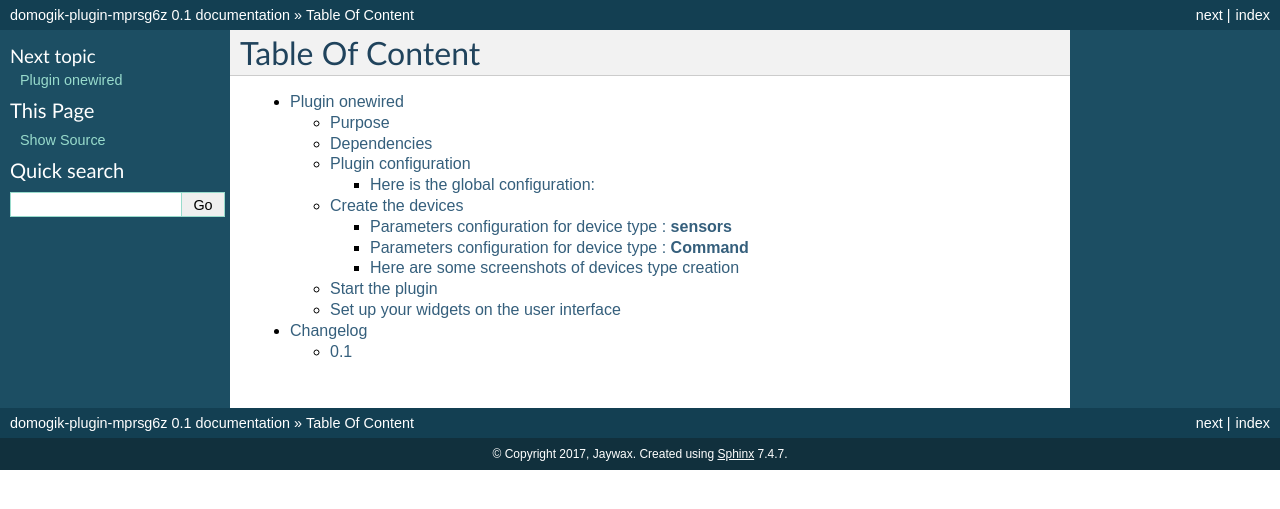
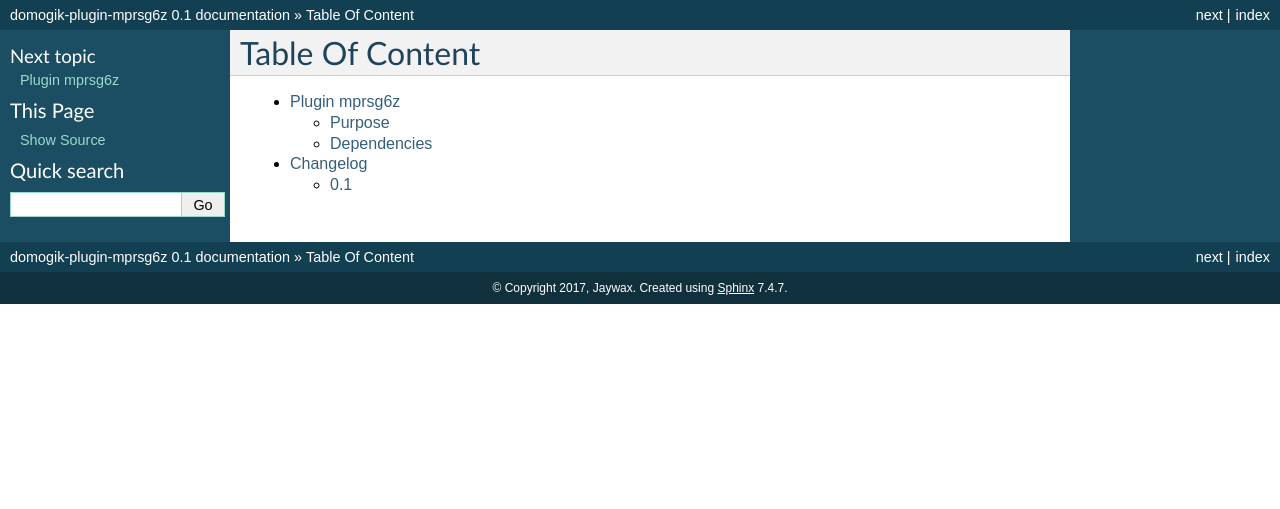
Before and after one commit to jaywax/domogik-plugin-mprsg6z, a Sphinx documentation site: the page built from docs/index.txt, in a window 1280 px wide. Shown: the top 509 px of the page. Built offline with Sphinx 7.4.7, drawn with Linux system fonts in a browser that asks for light colours; some of the changed lines change nothing that is shown.

Commit message:
Un peu de doc

```diff
--- a/docs/mprsg6z.txt
+++ b/docs/mprsg6z.txt
@@ -1,153 +1,16 @@
 .. _index:
 
 ===================
-Plugin onewired
+Plugin mprsg6z
 ===================
 
 Purpose
 =======
 
-Another Domogik plugin for 1-wire bus.
+Domogik plugin for Monoprice Amp Multizone MPR-6ZHMAUT (https://www.monoprice.com/product?p_id=10761)
 
 * This is a no xPL plugin, sensor value are update by **0mq messages**
-* The plugin read only the 1-wire sensor created devices
-* There are one sensor for one device
-* Except for 1-wire counter, there is 2 sensors: one sensor counter et one incremental counter sensor
-* The plugin can read all properties of 1-wire chip like **"B1-R1-A/pressure"** for a **DS2438** chip.
-* The plugin only support a few datatype like Temperature, Humidity, Pressure
-* But there is generic Voltage datatype for 1-wire CAN like **DS2438** or **DS2450**
-* The plugin can read Input sensor device like DS2405/6/7/8/13 (Tested for DS2405/6)
-
-
+* The plugin use rs232 protocol for communication with 1 to 3 Amp connected with 18-pin ribbon cable.
 
 Dependencies
 ============
-
-* A owfsserver on local or remote host
-
-On Debian jessie::
-
-	# apt-get install owfs owshell
-
-* Python module: ow
-
-
-On Debian jessie::
-
-	# pip install ow
-
-
-In plugin configuration, you can choose a direct access to the 1-wire bus ou use the owfs server **owserver**.
-In this case, you can test the 1-wire with this shell command.
-
-Example with a remote owfs server::
-
-    $ owdir -s vesta
-    /28.7079D0040000
-    /28.2CAED7010000
-    /28.5C1FD0040000
-    /28.219ED7010000
-    /26.D050E7000000
-    /26.3442E7000000
-    /26.99E4F1000000
-    /81.E1BC2C000000
-    /05.3A9233000000
-    /1D.6C010F000000
-    /1D.61BF0D000000
-    /bus.0
-    /uncached
-    /settings
-    /system
-    /statistics
-    /structure
-    /simultaneous
-    /alarm
-
-
-Example reading temperature sensor::
-
-    $ owget -s vesta /28.7079D0040000/temperature ; echo
-       9.875
-
-
-Plugin configuration
-====================
-
-Here is the global configuration:
----------------------------------
-
-===================== =========================== ======================================================================
-Key                   Type                        Description
-===================== =========================== ======================================================================
-1-wire_device         string                      1-Wire device (usb: 'u', lan: 'host:4304')
---------------------- --------------------------- ----------------------------------------------------------------------
-1-wire_cache          integer                     If you use have a lot of 1wire devices you should use the cache
-===================== =========================== ======================================================================
-
-
-
-Create the devices
-==================
-
-Device's type available:
-
-.. image:: Domogik_Plugin_Onewired_1.png
-
-
-
-Parameters configuration for device type : **sensors**
-------------------------------------------------------
-
-
-===================== =========================== ======================================================================
-Key                   Type                        Description
-===================== =========================== ======================================================================
-device                string                      The hexadecimal 1-wire sensor address (example: 28.2CAED7010000)
---------------------- --------------------------- ----------------------------------------------------------------------
-interval              number                      The time in seconds between two sensor's reading
---------------------- --------------------------- ----------------------------------------------------------------------
-properties            choice                      Select the 1-wire propertie in the list (example: temperature for a DS18B20 sensor)
-===================== =========================== ======================================================================
-
-
-
-
-Parameters configuration for device type : **Command**
-------------------------------------------------------
-
-This device is for output IO chips like DS2405, DS2406/7, DS2408.
-
-You need to configure this parameter :
-
-===================== =========================== ======================================================================
-Key                   Type                        Description
-===================== =========================== ======================================================================
-device                string                      The hexadecimal 1-wire sensor address (example: 28.2CAED7010000)
---------------------- --------------------------- ----------------------------------------------------------------------
-properties            choice                      Select the 1-wire propertie in the list (example: PIO for a DS2405 sensor)
-===================== =========================== ======================================================================
-
-
-
-Here are some screenshots of devices type creation
---------------------------------------------------
-
-
-.. image:: Domogik_Plugin_Onewired_3.png
-
-.. image:: Domogik_Plugin_Onewired_4.png
-
-.. image:: Domogik_Plugin_Onewired_5.png
-
-
-
-Start the plugin
-================
-
-You can now start the plugin (start button) and use the created devices.
-
-
-Set up your widgets on the user interface
-=========================================
-
-You can now place the widgets of your devices features on the user interface.
```
